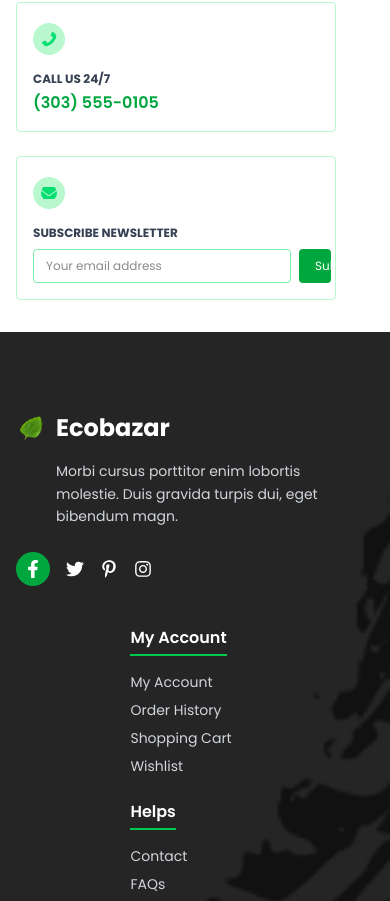
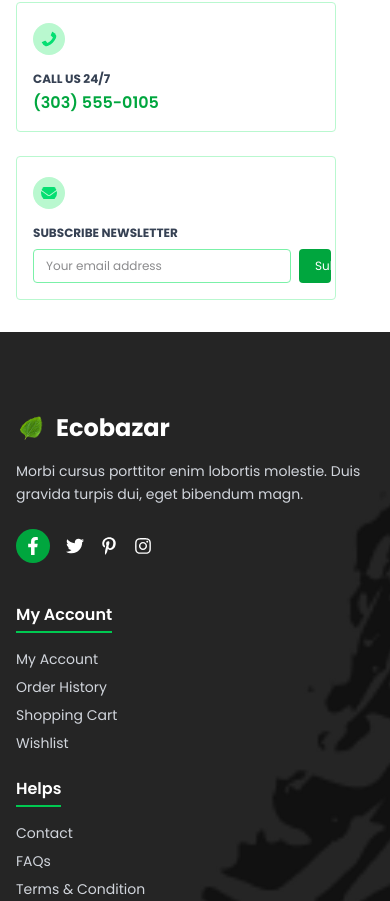
Before and after one commit to sabbir6175/Ecobazar-Shoping, a React (Vite) app: page / in a window 390 px wide. Shown: the part 11099-12000 px from the top of the page. Built offline with nearby package versions, Linux system fonts and the light colour scheme.

Commit message:
footer and shoping card er design change

```diff
--- a/src/pages/Shop Page/ProductCard.jsx
+++ b/src/pages/Shop Page/ProductCard.jsx
@@ -4,7 +4,7 @@ import { Link } from "react-router-dom";
 
 const ProductCart = ({ product }) => {
   return (
-    <div className="group relative   rounded-lg p-4 bg-white transition hover:shadow-md overflow-hidden">
+    <div className="group relative shadow rounded-lg p-4 bg-white transition hover:shadow-md overflow-hidden">
       {/* badges */}
       {product.status === "out-of-stock" && (
         <div className="absolute top-3 left-3 bg-gray-800 text-white text-xs px-2 py-1 rounded">Out of Stock</div>
--- a/src/pages/Shop Page/ShopPage.jsx
+++ b/src/pages/Shop Page/ShopPage.jsx
@@ -100,7 +100,7 @@ export default function ShopPage() {
                 </div>
               </div>
 
-              <div className="flex items-center gap-3">
+              <div className="flex flex-col md:flex-row items-center gap-3">
                 <input
                   type="search"
                   placeholder="Search products..."
--- a/src/shared/Footer/Footer.jsx
+++ b/src/shared/Footer/Footer.jsx
@@ -27,7 +27,7 @@ export default function Footer() {
             <img src={footerLogo} alt="Logo" className="h-8 w-8" />
             Ecobazar
           </h2>
-          <p className="text-sm leading-relaxed mb-6 px-10">
+          <p className="text-sm leading-relaxed mb-6  md:px-10">
             Morbi cursus porttitor enim lobortis molestie. Duis gravida turpis
             dui, eget bibendum magn.
           </p>
@@ -50,10 +50,10 @@ export default function Footer() {
         </div>
 
         {/* ==== Middle Section (3 columns) ==== */}
-        <div className="md:w-1/3 grid grid-cols-1 sm:grid-cols-2 md:grid-cols-3 gap-6">
+        <div className="w-full md:w-1/3  grid grid-cols-1 sm:grid-cols-2 md:grid-cols-3 gap-6">
           {/* My Account */}
           <div>
-            <h3 className="text-white font-semibold mb-4 inline-block border-b-2 border-green-500 pb-1">
+            <h3 className="text-white font-semibold mb-4 inline-block border-b-2 text-left border-green-500 pb-1">
               My Account
             </h3>
             <ul className="space-y-2 text-sm">
@@ -78,11 +78,11 @@ export default function Footer() {
           </div>
 
           {/* Proxy */}
-          <div>
+          <div >
             <h3 className="text-white font-semibold mb-4 inline-block border-b-2 border-green-500 pb-1">
               Proxy
             </h3>
-            <ul className="space-y-2 text-sm">
+            <ul className="space-y-2  text-sm">
               <li><a href="#">About</a></li>
               <li><a href="#">Shop</a></li>
               <li><a href="#">Product</a></li>
@@ -92,8 +92,8 @@ export default function Footer() {
         </div>
 
         {/* ==== Right Section (App Download) ==== */}
-        <div className="md:w-1/3">
-          <h3 className="text-white font-semibold mb-4 inline-block border-b-2 border-green-500 pb-1">
+        <div className="w-full md:w-1/3 ">
+          <h3 className="text-white  font-semibold mb-4 inline-block border-b-2 border-green-500 pb-1">
             Download Mobile App
           </h3>
           <div className="flex flex-col sm:flex-row gap-2">
```
